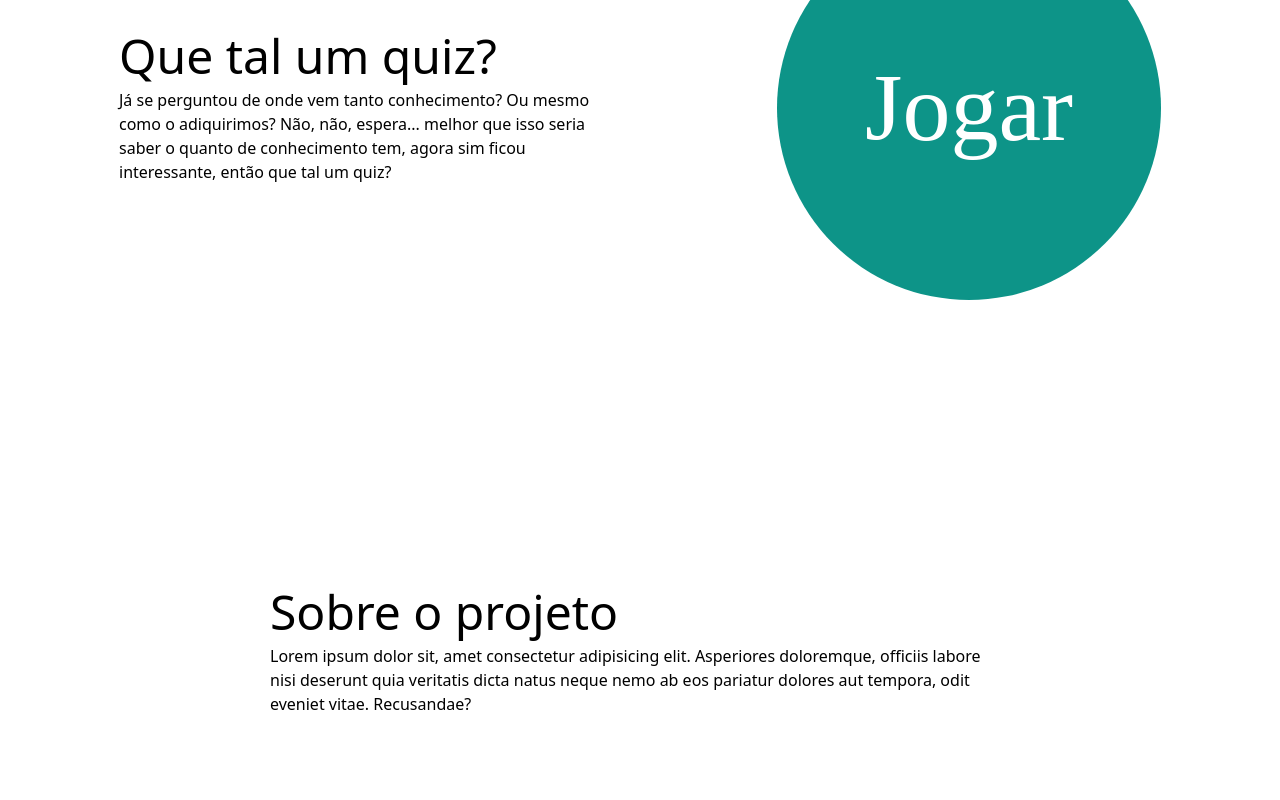
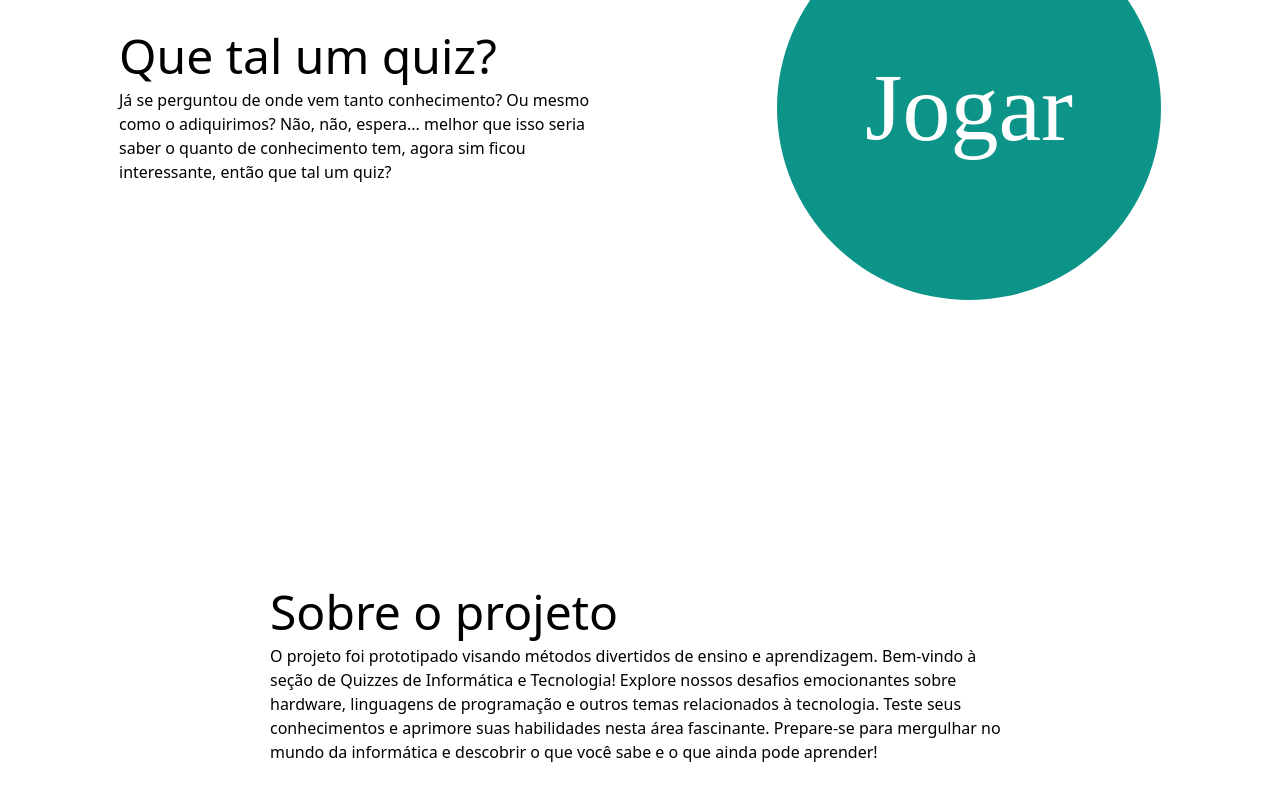
Before and after one commit to JTieppo/quiz, a Nuxt app: page / in a window 1280 px wide. Shown: the part 400-1200 px from the top of the page. Before the commit the page ends 1156 px from the top, so only its background shows below. Built offline with nearby package versions, Linux system fonts and the light colour scheme; a web font is replaced by a local one.

Commit message:
correção sobre

```diff
--- a/pages/index.vue
+++ b/pages/index.vue
@@ -1,6 +1,9 @@
 <template>
     <navbar />
-    <main class="p-6 md:p-10 min-h-screen scroll-smooth">
+    <main class="p-6 md:p-10 min-h-screen scroll-s">
+        <div class="scroll-s">
+
+
         <section class="xl:h-screen flex flex-col xl:flex-row ">
             <div class="flex flex-col mx-auto xl:my-auto">
                 <h1 class="text-3xl xl:text-5xl mb-2 mx-auto xl:mx-0">Que tal um quiz?</h1>
@@ -11,14 +14,11 @@
                 <p class="my-auto mx-auto jersey">Jogar</p>
             </nuxt-link>
         </section>
-        <section class="flex flex-col xl:px-20 mt-20 max-w-[300px] lg:max-w-[700px] xl:max-w-[900px] mx-auto" id="sobre">
+        <section class="flex flex-col xl:px-20 mt-20 max-w-[300px] lg:max-w-[700px] xl:max-w-[900px] mx-auto mb-32" id="sobre">
             <h1 class="text-3xl xl:text-5xl mx-auto xl:mx-0 mb-2">Sobre o projeto</h1>
-            <p class="text-center xl:text-start text-xs xl:text-base">Lorem ipsum dolor sit, amet consectetur adipisicing elit. Asperiores doloremque, officiis
-                labore
-                nisi deserunt quia veritatis dicta natus neque nemo ab eos pariatur dolores aut tempora, odit
-                eveniet
-                vitae. Recusandae?</p>
+            <p class="text-center xl:text-start text-xs xl:text-base">O projeto foi prototipado visando métodos divertidos de ensino e aprendizagem. Bem-vindo à seção de Quizzes de Informática e Tecnologia! Explore nossos desafios emocionantes sobre hardware, linguagens de programação e outros temas relacionados à tecnologia. Teste seus conhecimentos e aprimore suas habilidades nesta área fascinante. Prepare-se para mergulhar no mundo da informática e descobrir o que você sabe e o que ainda pode aprender!</p>
         </section>
+    </div>
     </main>
 </template>
 
@@ -42,5 +42,9 @@ export default {
     font-family: Jersey;
 }
 
+html{
+    scroll-behavior: smooth;
+}
+
 /* css caso queiram mudar algo */
 </style>
```
